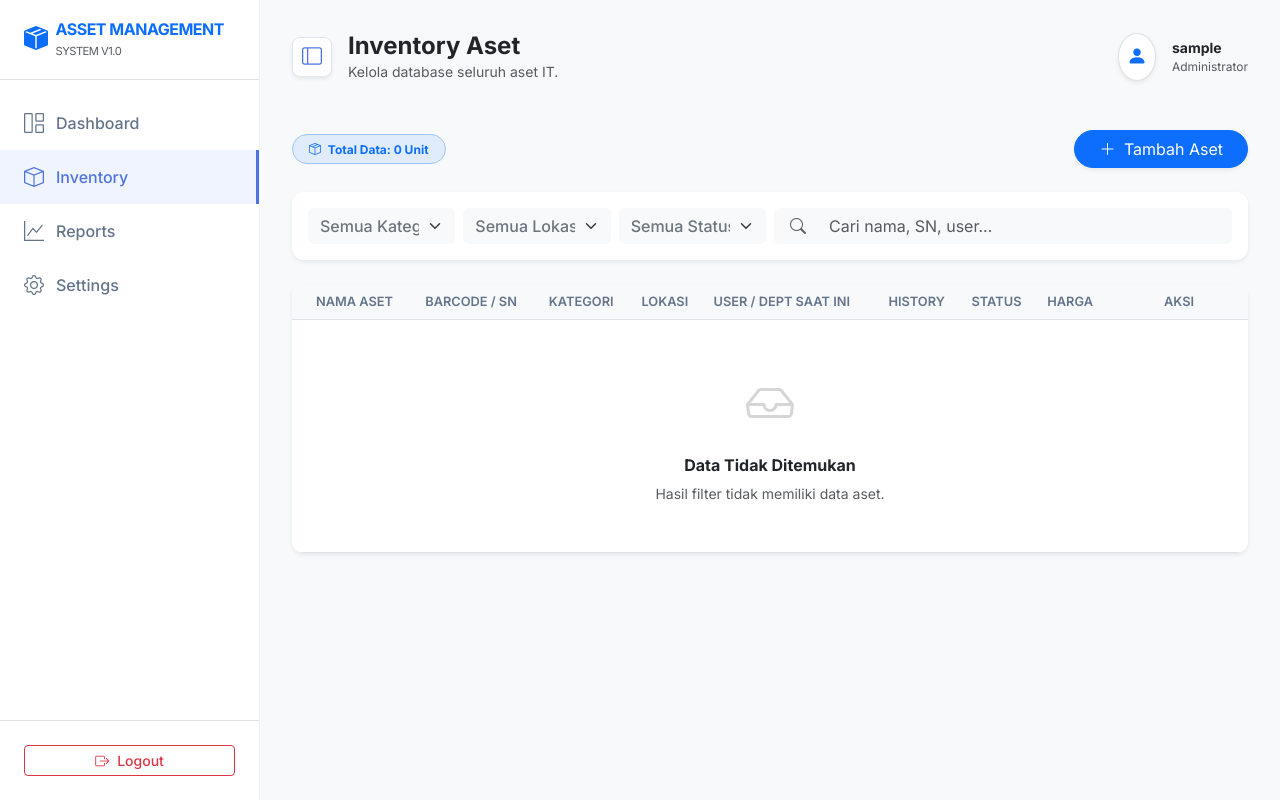
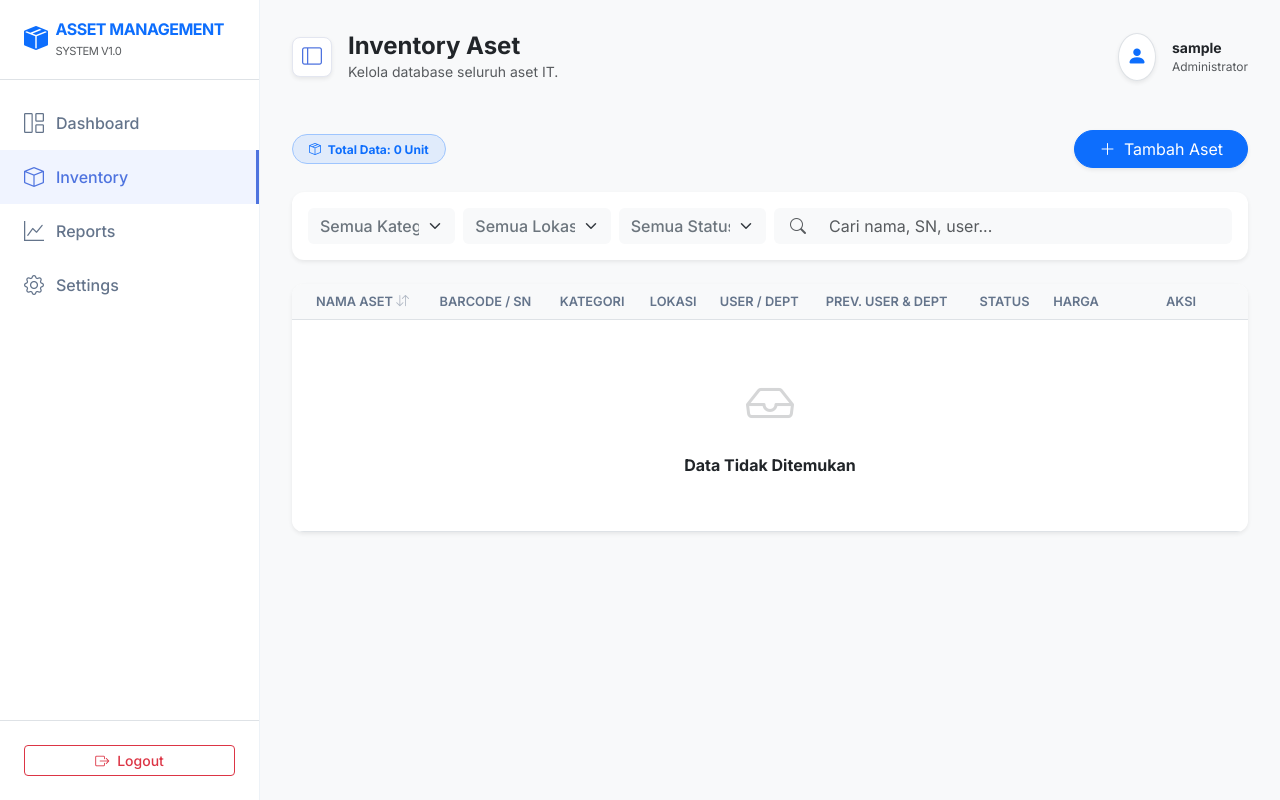
Before and after one commit to mahsayama/asset-management, a Django app: page /inventory/ in a window 1280 px wide. Run offline with Django 5.2, Linux system fonts and the light colour scheme; the visitor is signed in with stand-in values (Sample User, id 1); data that the repository does not hold is empty; some libraries are stand-ins or nearby versions.

Commit message:
Fix another bug

```diff
--- a/assets/templates/assets/asset_table_partial.html
+++ b/assets/templates/assets/asset_table_partial.html
@@ -3,23 +3,40 @@
 <div class="table-responsive">
     <table class="table table-hover align-middle text-start mb-0">
         <thead class="bg-light">
-            <tr>
-                <th class="ps-4">Nama Aset</th>
+            <tr hx-target="#asset-table-body" hx-push-url="true" hx-include="#filter-form">
+                <th class="ps-4 pointer" style="cursor:pointer"
+                    hx-get="?sort={% if sort_current == 'name' %}-name{% else %}name{% endif %}">
+                    Nama Aset
+                    {% if sort_current == 'name' %}<i class="bi bi-sort-alpha-down"></i>
+                    {% elif sort_current == '-name' %}<i class="bi bi-sort-alpha-up-alt"></i>
+                    {% else %}<i class="bi bi-arrow-down-up opacity-50"></i>{% endif %}
+                </th>
+
                 <th>Barcode / SN</th>
                 <th class="d-none d-md-table-cell">Kategori</th>
                 <th class="d-none d-md-table-cell">Lokasi</th>
-                <th>User / Dept Saat Ini</th>
-                <th class="d-none d-xl-table-cell">History</th>
-                <th>Status</th>
+                <th>User / Dept</th>
+
+                <th class="d-none d-xl-table-cell">Prev. User & Dept</th>
+
+                <th class="pointer" style="cursor:pointer"
+                    hx-get="?sort={% if sort_current == 'status' %}-status{% else %}status{% endif %}">
+                    Status
+                </th>
+
                 <th class="d-none d-lg-table-cell">Harga</th>
-                <th class="text-center" style="min-width: 120px;">Aksi</th>
+
+                <th class="text-center pointer" style="min-width: 120px; cursor:pointer"
+                    hx-get="?sort={% if sort_current == '-created_at' %}created_at{% else %}-created_at{% endif %}">
+                    Aksi
+                </th>
             </tr>
         </thead>
         <tbody>
             {% for asset in assets %}
             <tr>
                 <td class="ps-4">
-                    <div class="fw-bold text-dark">{{ asset.name }}</div>
+                    <div class="fw-bold text-dark">{{ asset.name|truncatechars:30 }}</div>
                     <small class="text-muted d-block d-md-none font-monospace mt-1">{{ asset.serial_number }}</small>
                 </td>
                 <td>
@@ -28,16 +45,26 @@
                     {% endif %}
                     <div class="small text-muted font-monospace d-none d-md-block">{{ asset.serial_number }}</div>
                 </td>
-                <td class="d-none d-md-table-cell text-muted small">{{ asset.kategori|default:"-" }}</td>
-                <td class="d-none d-md-table-cell text-muted small">{{ asset.lokasi|default:"-" }}</td>
+                <td class="d-none d-md-table-cell text-muted small">{{ asset.kategori.nama|default:"-" }}</td>
+                <td class="d-none d-md-table-cell text-muted small">{{ asset.lokasi.nama|default:"-" }}</td>
                 <td>
                     <div class="fw-medium text-dark">{{ asset.current_user|default:"-" }}</div>
                     <small class="text-muted d-block" style="font-size: 0.75rem;">{{ asset.current_dept|default:"" }}</small>
                 </td>
+
                 <td class="d-none d-xl-table-cell small text-muted">
-                    <div style="font-size: 0.75rem;"><i class="bi bi-clock-history"></i> {{ asset.prev_user|default:"-" }}</div>
-                    <div style="font-size: 0.75rem;"><i class="bi bi-building"></i> {{ asset.prev_dept|default:"-" }}</div>
+                    {% if asset.prev_user %}
+                        <div class="d-flex align-items-center mb-1" style="font-size: 0.72rem;">
+                            <i class="bi bi-person-dash me-1 text-secondary"></i> {{ asset.prev_user }}
+                        </div>
+                        <div class="d-flex align-items-center" style="font-size: 0.72rem;">
+                            <i class="bi bi-building me-1 text-secondary"></i> {{ asset.prev_dept|default:"-" }}
+                        </div>
+                    {% else %}
+                        <span class="opacity-50">—</span>
+                    {% endif %}
                 </td>
+
                 <td>
                     {% if asset.status == 'TERSEDIA' %}
                         <span class="badge bg-success bg-opacity-10 text-success border border-success-subtle rounded-pill px-3 py-1 fw-medium">Tersedia</span>
@@ -53,25 +80,31 @@
                     Rp {{ asset.price|intcomma|default:"0" }}
                 </td>
                 <td class="text-center">
-                    <a href="{% url 'asset_detail' asset.pk %}" class="text-primary text-decoration-none mx-1" title="Detail" data-bs-toggle="tooltip">
-                        <i class="bi bi-eye fs-5"></i>
-                    </a>
-                    <a href="{% url 'asset_update' asset.pk %}" class="text-warning text-decoration-none mx-1" title="Edit" data-bs-toggle="tooltip">
-                        <i class="bi bi-pencil-square fs-5"></i>
-                    </a>
-                    <a href="{% url 'asset_delete' asset.pk %}" class="text-danger text-decoration-none mx-1" title="Hapus" data-bs-toggle="tooltip">
-                        <i class="bi bi-trash fs-5"></i>
-                    </a>
+                    <div class="d-flex justify-content-center gap-2">
+                        <a href="{% url 'asset_detail' asset.pk %}" class="text-primary" title="Detail" data-bs-toggle="tooltip">
+                            <i class="bi bi-eye fs-5"></i>
+                        </a>
+                        <a href="{% url 'asset_update' asset.pk %}" class="text-warning" title="Edit" data-bs-toggle="tooltip">
+                            <i class="bi bi-pencil-square fs-5"></i>
+                        </a>
+
+                        <button hx-get="{% url 'asset_delete' asset.pk %}"
+                                hx-target="#modal-content"
+                                class="btn btn-link text-danger p-0 border-0"
+                                style="text-decoration: none;"
+                                data-bs-toggle="modal"
+                                data-bs-target="#modal-container"
+                                title="Hapus">
+                            <i class="bi bi-trash fs-5"></i>
+                        </button>
+                    </div>
                 </td>
             </tr>
             {% empty %}
             <tr>
                 <td colspan="9" class="text-center py-5">
-                    <div class="mb-3 text-muted opacity-25">
-                        <i class="bi bi-inbox" style="font-size: 3rem;"></i>
-                    </div>
+                    <div class="mb-3 text-muted opacity-25"><i class="bi bi-inbox" style="font-size: 3rem;"></i></div>
                     <h6 class="fw-bold text-dark">Data Tidak Ditemukan</h6>
-                    <p class="small text-muted mb-0">Hasil filter tidak memiliki data aset.</p>
                 </td>
             </tr>
             {% endfor %}
@@ -81,28 +114,15 @@
 
 {% if assets.has_other_pages %}
 <div class="d-flex justify-content-between align-items-center p-3 border-top bg-white">
-    <small class="text-muted">
-        Halaman {{ assets.number }} dari {{ assets.paginator.num_pages }}
-    </small>
+    <small class="text-muted">Hal {{ assets.number }} dari {{ assets.paginator.num_pages }}</small>
     <div class="btn-group">
         {% if assets.has_previous %}
-        <button class="btn btn-sm btn-outline-secondary"
-                hx-get="?page={{ assets.previous_page_number }}&q={{ query|default:'' }}&category={{ category_filter|default:'' }}&location={{ location_filter|default:'' }}&status={{ status_filter|default:'' }}"
-                hx-target="#asset-table-body"
-                hx-push-url="true"
-                hx-indicator=".htmx-indicator"
-                hx-swap="innerHTML">
+        <button class="btn btn-sm btn-outline-secondary" hx-get="?page={{ assets.previous_page_number }}" hx-include="#filter-form" hx-target="#asset-table-body" hx-push-url="true" hx-swap="innerHTML">
             <i class="bi bi-chevron-left"></i> Prev
         </button>
         {% endif %}
-
         {% if assets.has_next %}
-        <button class="btn btn-sm btn-outline-secondary"
-                hx-get="?page={{ assets.next_page_number }}&q={{ query|default:'' }}&category={{ category_filter|default:'' }}&location={{ location_filter|default:'' }}&status={{ status_filter|default:'' }}"
-                hx-target="#asset-table-body"
-                hx-push-url="true"
-                hx-indicator=".htmx-indicator"
-                hx-swap="innerHTML">
+        <button class="btn btn-sm btn-outline-secondary" hx-get="?page={{ assets.next_page_number }}" hx-include="#filter-form" hx-target="#asset-table-body" hx-push-url="true" hx-swap="innerHTML">
             Next <i class="bi bi-chevron-right"></i>
         </button>
         {% endif %}
@@ -111,7 +131,6 @@
 {% endif %}
 
 <script>
-    // Pastikan tooltip jalan lagi abis ganti konten
     var tooltipTriggerList = [].slice.call(document.querySelectorAll('[data-bs-toggle="tooltip"]'))
     var tooltipList = tooltipTriggerList.map(function (tooltipTriggerEl) {
         return new bootstrap.Tooltip(tooltipTriggerEl)
--- a/assets/views.py
+++ b/assets/views.py
@@ -35,23 +35,43 @@ def dashboard(request):
     }
     return render(request, 'dashboard.html', context)
 
-# 2. INVENTORY LIST
+# 2. INVENTORY LIST (FIXED LOGIC)
 @login_required
 def asset_list(request):
-    # ... (Bagian ambil parameter & filter tetap sama) ...
+    # Ambil parameter
     query = request.GET.get('q', '').strip()
     category_id = request.GET.get('category', '').strip()
     location_id = request.GET.get('location', '').strip()
     status_filter = request.GET.get('status', '').strip()
+    sort_by = request.GET.get('sort', '-created_at') # Tambahin parameter sort
 
     try:
         page_number = int(request.GET.get('page', 1))
     except (ValueError, TypeError):
         page_number = 1
 
-    assets_queryset = Asset.objects.select_related('kategori', 'lokasi').all().order_by('-created_at')
+    # Base Queryset
+    assets_queryset = Asset.objects.select_related('kategori', 'lokasi').all()
 
-    # ... (Logic filter Q & filter category/location tetap sama) ...
+    # --- JURUS FILTERING (DIBENERIN DI SINI) ---
+    if query:
+        assets_queryset = assets_queryset.filter(
+            Q(name__icontains=query) |
+            Q(serial_number__icontains=query) |
+            Q(current_user__icontains=query)
+        )
+
+    if category_id:
+        assets_queryset = assets_queryset.filter(kategori_id=category_id)
+
+    if location_id:
+        assets_queryset = assets_queryset.filter(lokasi_id=location_id)
+
+    if status_filter:
+        assets_queryset = assets_queryset.filter(status=status_filter)
+
+    # --- JURUS SORTING ---
+    assets_queryset = assets_queryset.order_by(sort_by)
 
     paginator = Paginator(assets_queryset, 10)
     page_obj = paginator.get_page(page_number)
@@ -62,18 +82,15 @@ def asset_list(request):
         'category_filter': category_id,
         'location_filter': location_id,
         'status_filter': status_filter,
+        'sort_current': sort_by, # Lempar ke template biar icon sort-nya aktif
         'kategori_list': Kategori.objects.all(),
         'lokasi_list': Lokasi.objects.all(),
         'status_choices': Asset.STATUS_CHOICES,
     }
 
-    # --- JURUS FIX LAYOUT PECAH ---
-    # Cek apakah request HTMX ini spesifik menargetkan tabel (#asset-table-body)
-    # Ini terjadi saat User klik Pagination atau submit Filter Search.
     if request.headers.get('HX-Request') and request.headers.get('HX-Target') == 'asset-table-body':
         return render(request, 'assets/asset_table_partial.html', context)
 
-    # Jika navigasi standar (Sidebar) atau Full Refresh, berikan Full Page.
     return render(request, 'assets/asset_list.html', context)
 
 # 3. CREATE
@@ -125,12 +142,15 @@ def asset_update(request, pk):
         form = AssetForm(instance=asset_obj)
     return render(request, 'assets/asset_form.html', {'form': form, 'title': 'Update Aset'})
 
-# 5. DETAIL
+# 5. DETAIL (FIXED changed_at ERROR)
 @login_required
 def asset_detail(request, pk):
     asset = get_object_or_404(Asset.objects.select_related('kategori', 'lokasi'), pk=pk)
-    history = asset.history.all().order_by('-changed_at')
+    # FIX: Ganti '-changed_at' jadi '-event_date' sesuai field di model lu
+    history = asset.history.all().order_by('-event_date')
     return render(request, 'assets/asset_detail.html', {'asset': asset, 'history': history})
+
+# ... sisa fungsi Reports, Export, Settings tetap sama ...
 
 # 6. DELETE
 @login_required
@@ -138,7 +158,17 @@ def asset_delete(request, pk):
     asset = get_object_or_404(Asset, pk=pk)
     if request.method == 'POST':
         asset.delete()
+
+        # --- JURUS ANTI BLUR ---
+        # Kalau request dari HTMX, jangan redirect full page.
+        # Cukup kasih tau frontend: "Tutup Modal" dan "Refresh Tabel"
+        if request.headers.get('HX-Request'):
+            response = HttpResponse(status=204) # 204 = Sukses tapi gak ada konten html
+            response['HX-Trigger'] = 'closeModal, refreshTable'
+            return response
+
         return redirect('asset_list')
+
     return render(request, 'assets/asset_confirm_delete.html', {'asset': asset})
 
 # 7. REPORTS
```
Also changed, not shown: assets/templates/assets/asset_confirm_delete.html (+19 -18 lines), assets/templates/assets/asset_list.html (+42 -4 lines), 1 other file.
